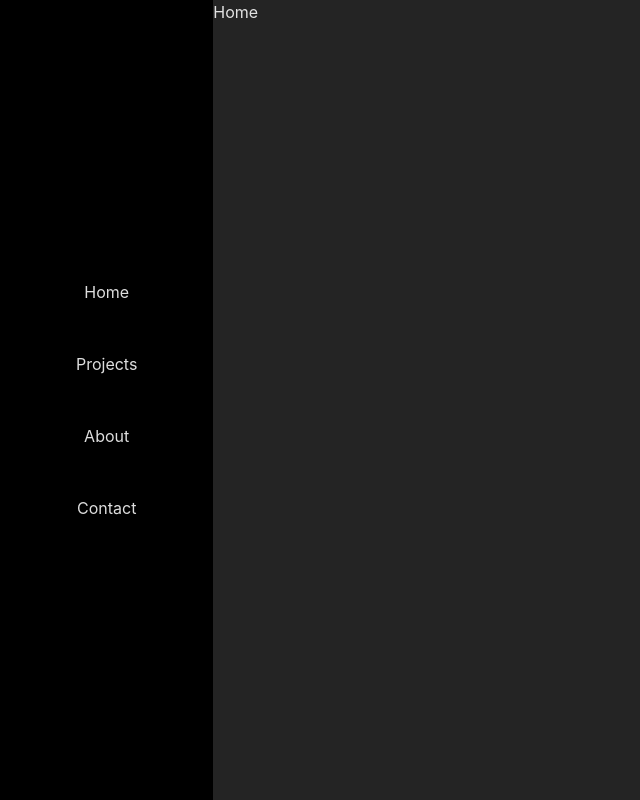
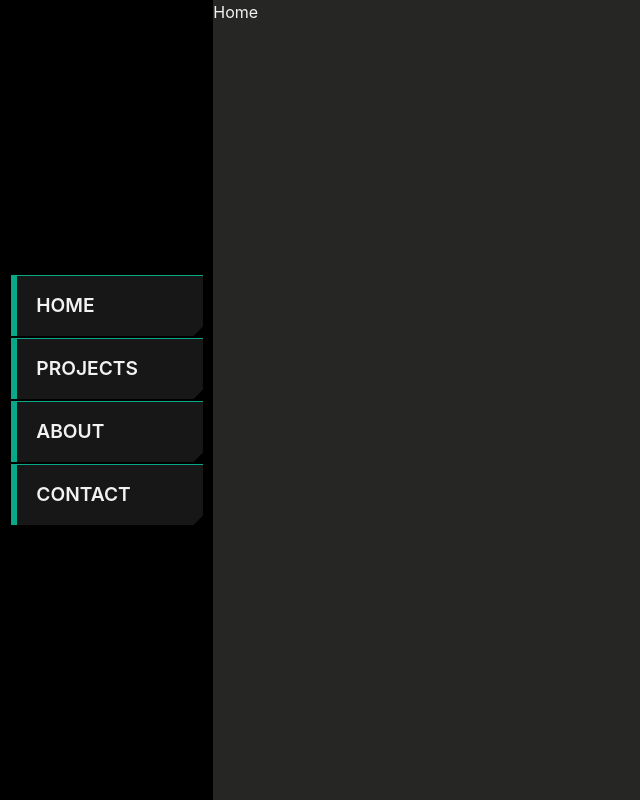
Before and after one commit to pabloff95/portfolio, a React (Vite) app: page / in a window 1280 px wide. Shown: the whole page, without its empty margins (0-640 px from the left). Built offline with nearby package versions, Linux system fonts and the light colour scheme.

Commit message:
Implement menu button component for side menu

```diff
--- /dev/null
+++ b/src/components/layout/Menu-button.tsx
@@ -0,0 +1,20 @@
+import React from "react";
+import { Link } from "react-router-dom";
+
+interface MenuButtonProps {
+  to: string;
+  text: string;
+}
+
+const MenuButton: React.FC<MenuButtonProps> = ({
+  to,
+  text,
+}: MenuButtonProps) => {
+  return (
+    <Link className="menu-button" to={to}>
+      {text}
+    </Link>
+  );
+};
+
+export default MenuButton;
--- a/src/components/layout/Side-bar.tsx
+++ b/src/components/layout/Side-bar.tsx
@@ -1,14 +1,14 @@
-import { Link } from "react-router-dom";
+import MenuButton from "./Menu-button";
 
 export default function SideBar() {
   return (
     <aside className="h-full col-span-2 bg-black grid grid-rows-6">
       <section className="row-span-1"></section>
-      <section className="row-span-4 flex flex-col gap-12 justify-center items-center">
-        <Link to="/">Home</Link>
-        <Link to="/projects">Projects</Link>
-        <Link to="/about">About</Link>
-        <Link to="/contact">Contact</Link>
+      <section className="row-span-4 flex flex-col gap justify-center items-center">
+        <MenuButton to="/" text="HOME" />
+        <MenuButton to="/projects" text="PROJECTS" />
+        <MenuButton to="/about" text="ABOUT" />
+        <MenuButton to="/contact" text="CONTACT" />
       </section>
       <section className="row-span-1"></section>
     </aside>
--- a/src/index.css
+++ b/src/index.css
@@ -1,6 +1,16 @@
+@import url("./styles/components/layout/menu-button.css");
+
 @tailwind base;
 @tailwind components;
 @tailwind utilities;
+
+:root {
+  --bg-color: #262625;
+  --text-color: #f2f2f2;
+  --primary-element: #4fe1c4;
+  --primary-element-dark: #08a888;
+  --primary-element-contrast: #ed944d;
+}
 
 html,
 body,
@@ -10,10 +20,6 @@ body,
   height: 100%;
   width: 100%;
   font-family: Inter, system-ui, Avenir, Helvetica, Arial, sans-serif;
+  background-color: var(--bg-color);
+  color: var(--text-color);
 }
-
-:root {
-  color-scheme: light dark;
-  color: rgba(255, 255, 255, 0.87);
-  background-color: #242424;
-}
--- /dev/null
+++ b/src/styles/components/layout/menu-button.css
@@ -0,0 +1,23 @@
+.menu-button {
+  width: 90%;
+  height: max-content;
+  padding: 2vh 1vw 2vh 2vw;
+  font-size: 1.5vmax;
+  font-weight: 600;
+  cursor: pointer;
+  box-shadow: inset 6px 1px 0px var(--primary-element-dark);
+  border: 0px;
+  margin: 0.5% 0;
+  /*Prepare background color transition on mouse hover*/
+  background: linear-gradient(135deg, var(--text-color) 45%, transparent 5%)
+      right,
+    linear-gradient(135deg, #171717 45%, transparent 5%);
+  background-size: 250%;
+  transition: 0.5s ease-out;
+}
+
+.menu-button:hover {
+  background-position: left; /*Executes background color transition*/
+  box-shadow: inset 6px 1px 0px var(--primary-element-contrast);
+  color: var(--primary-element-contrast);
+}
```
